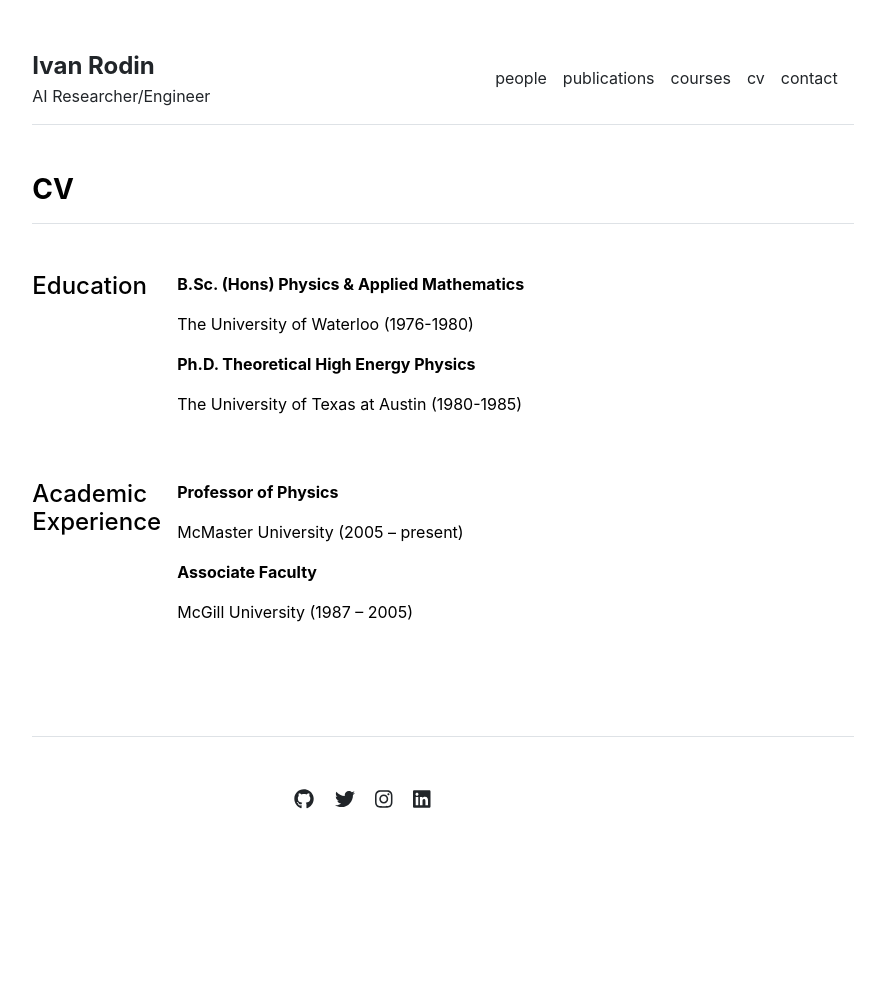
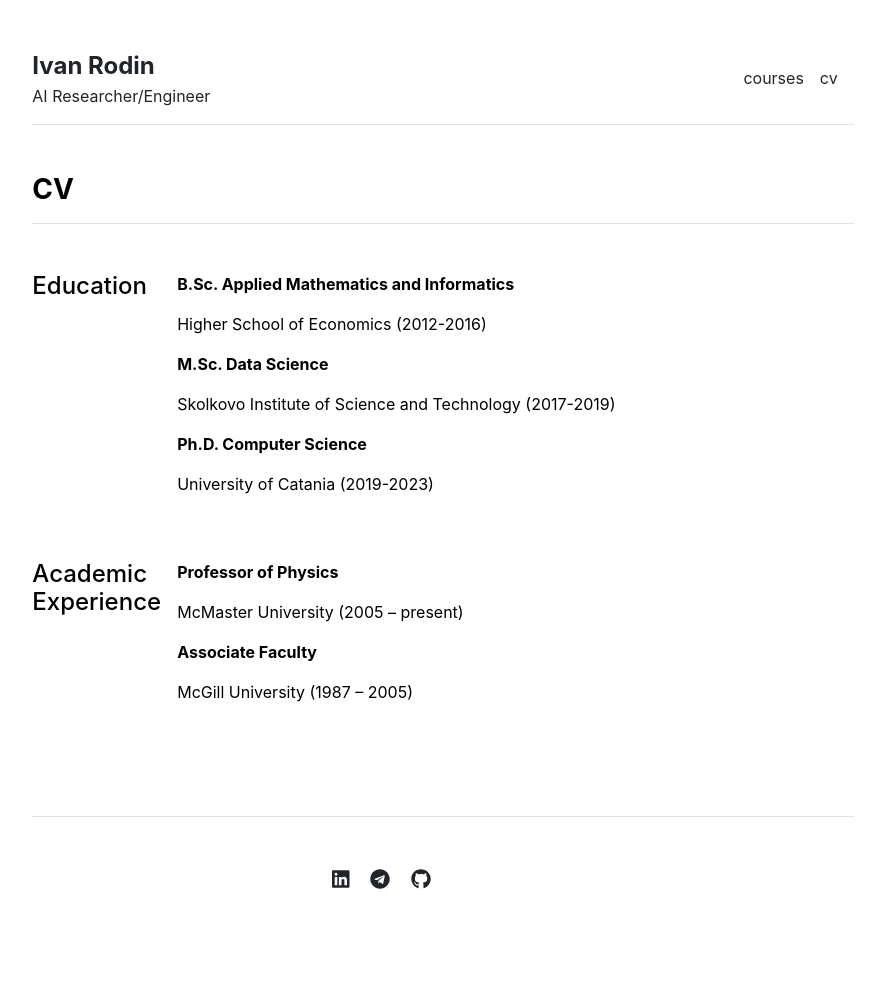
Before and after one commit to RodinIvan/RodinIvan.github.io, a Jekyll site: the page built from cv.md, in a window 1280 px wide. Shown: the whole page, without its empty margins (197-1082 px from the left). Built offline with Jekyll 4.4.1, drawn with Linux system fonts in a browser that asks for light colours; before the commit the page ends 911 px from its top, so only the background shows below that.

Commit message:
upd template

```diff
--- a/_config.yml
+++ b/_config.yml
@@ -1,4 +1,4 @@
-url: "" # the base hostname & protocol for your site, e.g. http://example.com
+url: "https://rodinivan.github.io/" # the base hostname & protocol for your site, e.g. http://example.com
 baseurl: "" # the subpath of your site, e.g. /blog
 title: "Ivan Rodin" # the name of your site, e.g. ACME Corp.
 description: "AI Researcher/Engineer"
--- a/_data/cv/education.yml
+++ b/_data/cv/education.yml
@@ -1,5 +1,8 @@
-- title: 'B.Sc. (Hons) Physics & Applied Mathematics'
-  description: 'The University of Waterloo (1976-1980)'
+- title: 'B.Sc. Applied Mathematics and Informatics'
+  description: 'Higher School of Economics (2012-2016)'
 
-- title: 'Ph.D. Theoretical High Energy Physics'
-  description: 'The University of Texas at Austin (1980-1985)'
+- title: 'M.Sc. Data Science'
+  description: 'Skolkovo Institute of Science and Technology (2017-2019)'
+
+- title: 'Ph.D. Computer Science'
+  description: 'University of Catania (2019-2023)'
--- a/_layouts/home.html
+++ b/_layouts/home.html
@@ -8,11 +8,11 @@ layout: default
     {{ content }}
   </div>
   <div class="col-md-6">
-    <img src="{{ site.github.url }}/assets/img/home.jpg" alt="Home" width="100%">
+    <img src="{{ site.github.url }}/assets/img/me_official_sq.jpg" alt="Home" width="100%">
   </div>
 </div>
 
-{% include publications.html %}
+{% include publications.html%}
 
 <div class="row g-5 mb-5">
   <div class="col-md-12">
```
Also changed, not shown: _data/settings.yml (+17 -16 lines), assets/img/me_official_sq.jpg (added).
